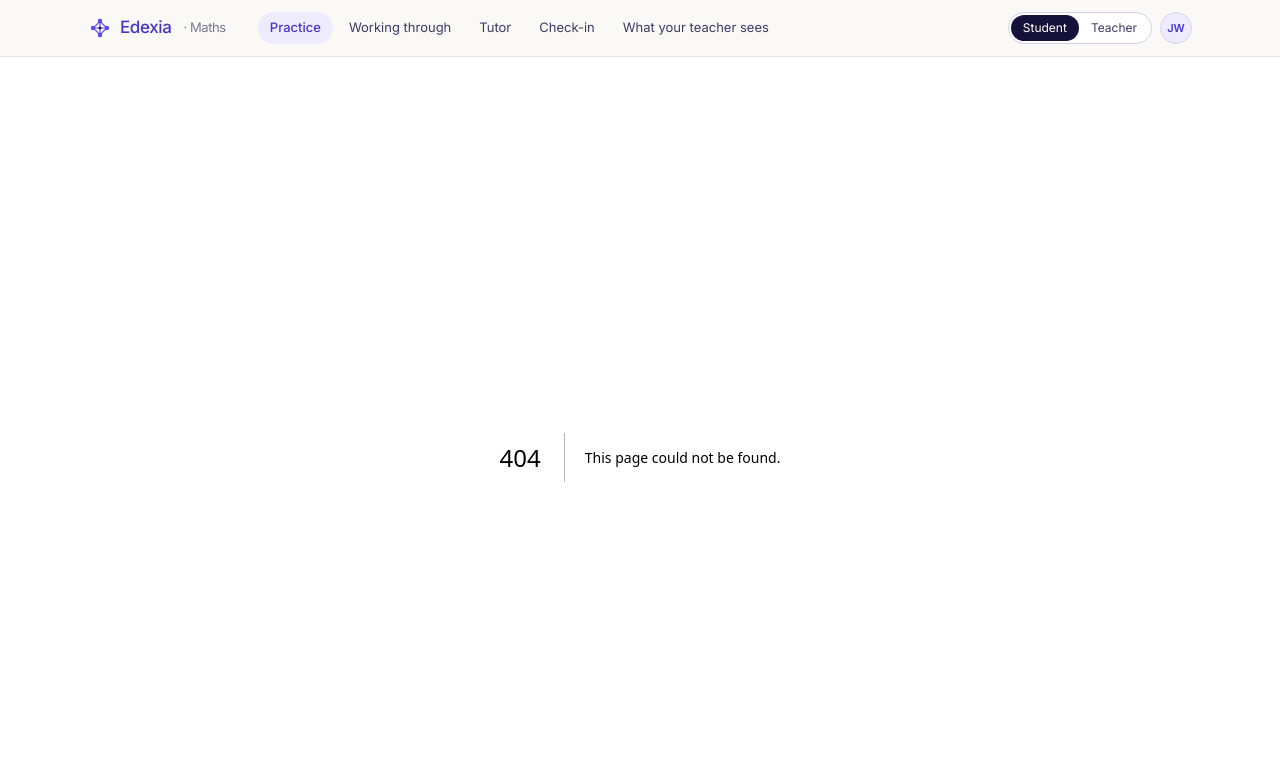
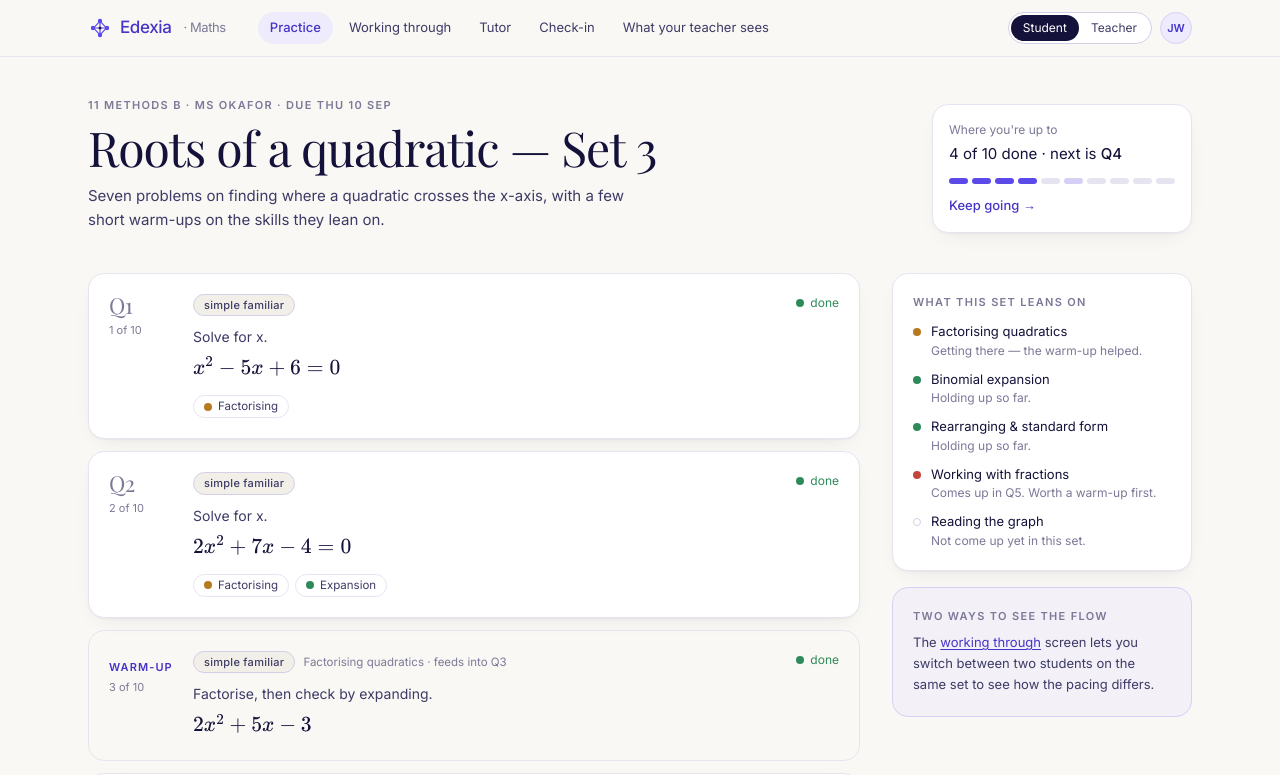
Before and after one commit to cderda7/maths_platform, a Next.js app: page /student in a window 1280 px wide. Before the commit this address had no page. Shown: the top 775 px of the page. Built offline with nearby package versions, Linux system fonts and the light colour scheme.

Commit message:
practice landing complete

```diff
--- /dev/null
+++ b/app/student/page.tsx
@@ -0,0 +1,134 @@
+import Link from "next/link";
+import M from "@/components/Math";
+import { Card, Eyebrow, H1 } from "@/components/ui";
+import { DifficultyTag, SubskillChip, StatusDot } from "@/components/Tag";
+import { ASSIGNMENT, ASSIGNMENT_ORDER, PROBLEM_MAP } from "@/data/problems";
+import { SUBSKILL_MAP } from "@/data/subskills";
+import { STUDENT_MAP } from "@/data/students";
+
+const DONE = new Set(["q1", "q2", "p-factor", "q3"]);
+const CURRENT = "q4";
+
+export default function PracticeLanding() {
+  const me = STUDENT_MAP.jordan;
+  return (
+    <div className="mx-auto max-w-6xl px-6 py-10">
+      <div className="flex flex-wrap items-end justify-between gap-6">
+        <div>
+          <Eyebrow>{ASSIGNMENT.className} · {ASSIGNMENT.teacher} · due {ASSIGNMENT.due}</Eyebrow>
+          <H1 className="mt-2">{ASSIGNMENT.title}</H1>
+          <p className="mt-3 max-w-xl text-[15px] text-ink-soft leading-relaxed">{ASSIGNMENT.intro}</p>
+        </div>
+        <Card className="p-4 min-w-[260px]">
+          <div className="text-[12px] text-ink-muted">Where you're up to</div>
+          <div className="mt-1 text-[15px] text-ink">
+            {DONE.size} of {ASSIGNMENT_ORDER.length} done · next is <span className="font-medium">Q4</span>
+          </div>
+          <div className="mt-3 flex gap-1">
+            {ASSIGNMENT_ORDER.map((id) => (
+              <span
+                key={id}
+                className={`h-1.5 flex-1 rounded-full ${DONE.has(id) ? "bg-accent" : id === CURRENT ? "bg-accent-line" : "bg-line"}`}
+              />
+            ))}
+          </div>
+          <Link href="/student/work" className="mt-3 inline-block text-[13px] text-accent-deep font-medium">
+            Keep going →
+          </Link>
+        </Card>
+      </div>
+
+      <div className="mt-10 grid lg:grid-cols-[1fr_300px] gap-8">
+        <ol className="space-y-3">
+          {ASSIGNMENT_ORDER.map((id, i) => {
+            const p = PROBLEM_MAP[id];
+            const done = DONE.has(id);
+            const current = id === CURRENT;
+            const prereq = p.kind === "prereq";
+            return (
+              <li key={id}>
+                <Link href={id === "q4" ? "/student/tutor" : "/student/work"} className="block group">
+                  <Card
+                    className={`p-5 transition-shadow group-hover:shadow-lift ${current ? "ring-2 ring-accent/40" : ""} ${prereq ? "bg-cream-deep/60" : ""}`}
+                    tone={prereq ? "plain" : "paper"}
+                  >
+                    <div className="flex items-start gap-5">
+                      <div className="w-16 shrink-0">
+                        <div className={`font-display text-[22px] leading-none ${done ? "text-ink-muted" : "text-ink"}`}>
+                          {prereq ? <span className="text-[11px] font-sans font-semibold text-accent-deep tracking-[0.1em] uppercase whitespace-nowrap">Warm-up</span> : p.label}
+                        </div>
+                        <div className="mt-1.5 text-[11px] text-ink-muted">{i + 1} of {ASSIGNMENT_ORDER.length}</div>
+                      </div>
+                      <div className="flex-1 min-w-0">
+                        <div className="flex flex-wrap items-center gap-2">
+                          <DifficultyTag d={p.difficulty} />
+                          {prereq && (
+                            <span className="text-[11.5px] text-ink-muted">
+                              {SUBSKILL_MAP[p.subskill].name} · feeds into {id === "p-factor" ? "Q3" : id === "p-expand" ? "Q4" : "Q6"}
+                            </span>
+                          )}
+                          {p.context && <span className="text-[11.5px] text-ink-muted">{p.context}</span>}
+                        </div>
+                        <div className="mt-2.5 text-[14px] text-ink-soft">{p.stem}</div>
+                        {p.tex && (
+                          <div className="mt-2 math-lg">
+                            <M tex={p.tex} />
+                          </div>
+                        )}
+                        {!prereq && (
+                          <div className="mt-3 flex flex-wrap gap-1.5">
+                            {p.prereqs.map((s) => (
+                              <SubskillChip key={s} id={s} status={me.subskills[s]} />
+                            ))}
+                          </div>
+                        )}
+                      </div>
+                      <div className="shrink-0 text-right text-[12px] text-ink-muted">
+                        {done ? (
+                          <span className="inline-flex items-center gap-1.5 text-sound"><StatusDot status="sound" /> done</span>
+                        ) : current ? (
+                          <span className="text-accent-deep font-medium">up next</span>
+                        ) : (
+                          <span>~{p.minutes} min</span>
+                        )}
+                      </div>
+                    </div>
+                  </Card>
+                </Link>
+              </li>
+            );
+          })}
+        </ol>
+
+        <aside className="space-y-4">
+          <Card className="p-5">
+            <Eyebrow>What this set leans on</Eyebrow>
+            <ul className="mt-3 space-y-2.5">
+              {(["factoring", "expansion", "algebra", "fractions", "graphing"] as const).map((s) => (
+                <li key={s} className="flex items-start gap-2.5 text-[13px]">
+                  <StatusDot status={me.subskills[s]} size="mt-1.5 h-2 w-2" />
+                  <div>
+                    <div className="text-ink">{SUBSKILL_MAP[s].name}</div>
+                    <div className="text-[12px] text-ink-muted">
+                      {me.subskills[s] === "secure" && "Holding up so far."}
+                      {me.subskills[s] === "developing" && "Getting there — the warm-up helped."}
+                      {me.subskills[s] === "gap" && "Comes up in Q5. Worth a warm-up first."}
+                      {me.subskills[s] === "unseen" && "Not come up yet in this set."}
+                    </div>
+                  </div>
+                </li>
+              ))}
+            </ul>
+          </Card>
+          <Card className="p-5" tone="soft">
+            <Eyebrow className="text-accent-deep">Two ways to see the flow</Eyebrow>
+            <p className="mt-2 text-[13px] text-ink-soft leading-relaxed">
+              The <Link href="/student/work" className="text-accent-deep underline underline-offset-2">working through</Link> screen
+              lets you switch between two students on the same set to see how the pacing differs.
+            </p>
+          </Card>
+        </aside>
+      </div>
+    </div>
+  );
+}
```
